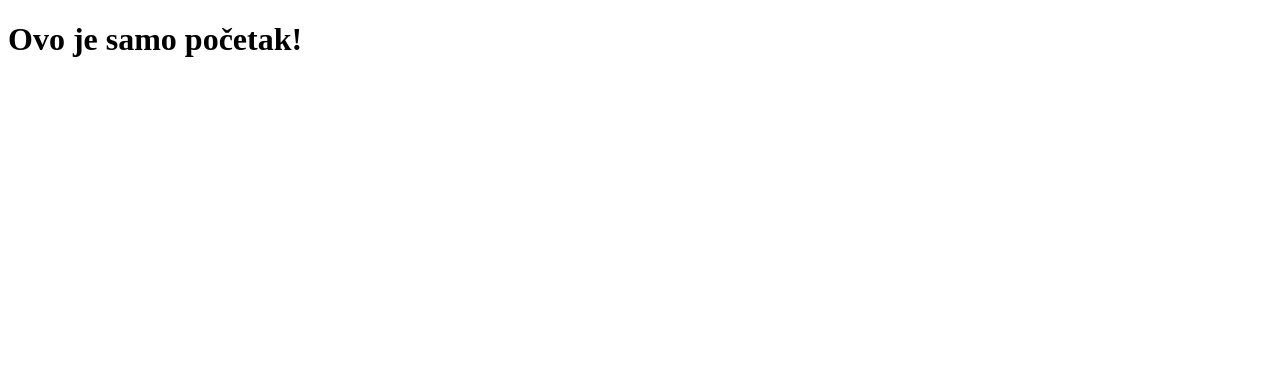
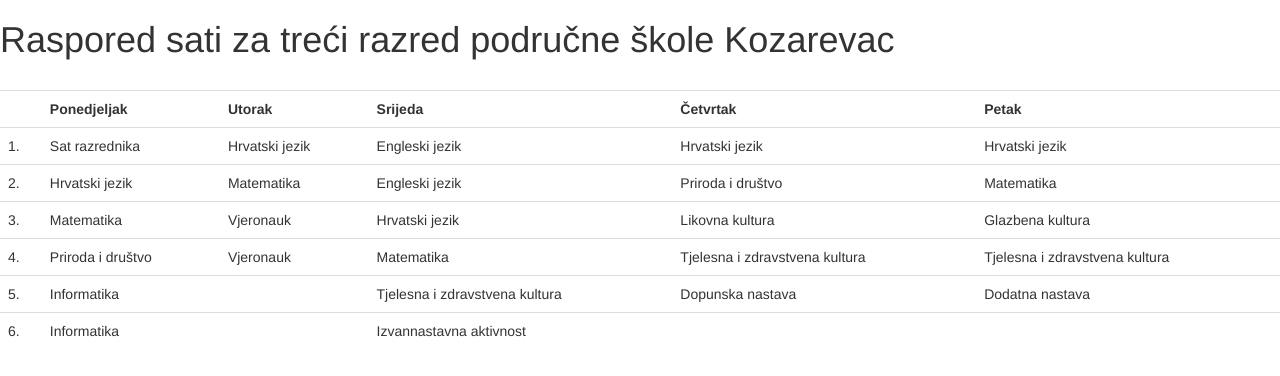
Before and after one commit to ngaspare/ngaspare.github.io, a plain HTML site: page index.html in a window 1280 px wide. Drawn offline with nearby package versions, Linux system fonts and the light colour scheme.

Commit message:
Basic html and bootstrap time table

```diff
--- a/index.html
+++ b/index.html
@@ -5,9 +5,72 @@
     <meta name="viewport"
           content="width=device-width, user-scalable=no, initial-scale=1.0, maximum-scale=1.0, minimum-scale=1.0">
     <meta http-equiv="X-UA-Compatible" content="ie=edge">
-    <title>Start</title>
+    <link rel="stylesheet" href="https://maxcdn.bootstrapcdn.com/bootstrap/3.4.1/css/bootstrap.min.css">
+    <title>Raspored sati</title>
 </head>
 <body>
-    <h1>Ovo je samo početak!</h1>
+<h1>Raspored sati za treći razred područne škole Kozarevac</h1>
+<br>
+<div class="table-responsive">
+    <table class="table">
+        <tr>
+            <th></th>
+            <th>Ponedjeljak</th>
+            <th>Utorak</th>
+            <th>Srijeda</th>
+            <th>Četvrtak</th>
+            <th>Petak</th>
+        </tr>
+        <tr>
+            <td>1.</td>
+            <td>Sat razrednika</td>
+            <td>Hrvatski jezik</td>
+            <td>Engleski jezik</td>
+            <td>Hrvatski jezik</td>
+            <td>Hrvatski jezik</td>
+        </tr>
+        <tr>
+            <td>2.</td>
+            <td>Hrvatski jezik</td>
+            <td>Matematika</td>
+            <td>Engleski jezik</td>
+            <td>Priroda i društvo</td>
+            <td>Matematika</td>
+        </tr>
+        <tr>
+            <td>3.</td>
+            <td>Matematika</td>
+            <td>Vjeronauk</td>
+            <td>Hrvatski jezik</td>
+            <td>Likovna kultura</td>
+            <td>Glazbena kultura</td>
+        </tr>
+        <tr>
+            <td>4.</td>
+            <td>Priroda i društvo</td>
+            <td>Vjeronauk</td>
+            <td>Matematika</td>
+            <td>Tjelesna i zdravstvena kultura</td>
+            <td>Tjelesna i zdravstvena kultura</td>
+        </tr>
+        <tr>
+            <td>5.</td>
+            <td>Informatika</td>
+            <td> </td>
+            <td>Tjelesna i zdravstvena kultura</td>
+            <td>Dopunska nastava</td>
+            <td>Dodatna nastava</td>
+        </tr>
+        <tr>
+            <td>6.</td>
+            <td>Informatika</td>
+            <td> </td>
+            <td>Izvannastavna aktivnost</td>
+            <td> </td>
+            <td> </td>
+        </tr>
+
+    </table>
+</div>
 </body>
 </html>
```
